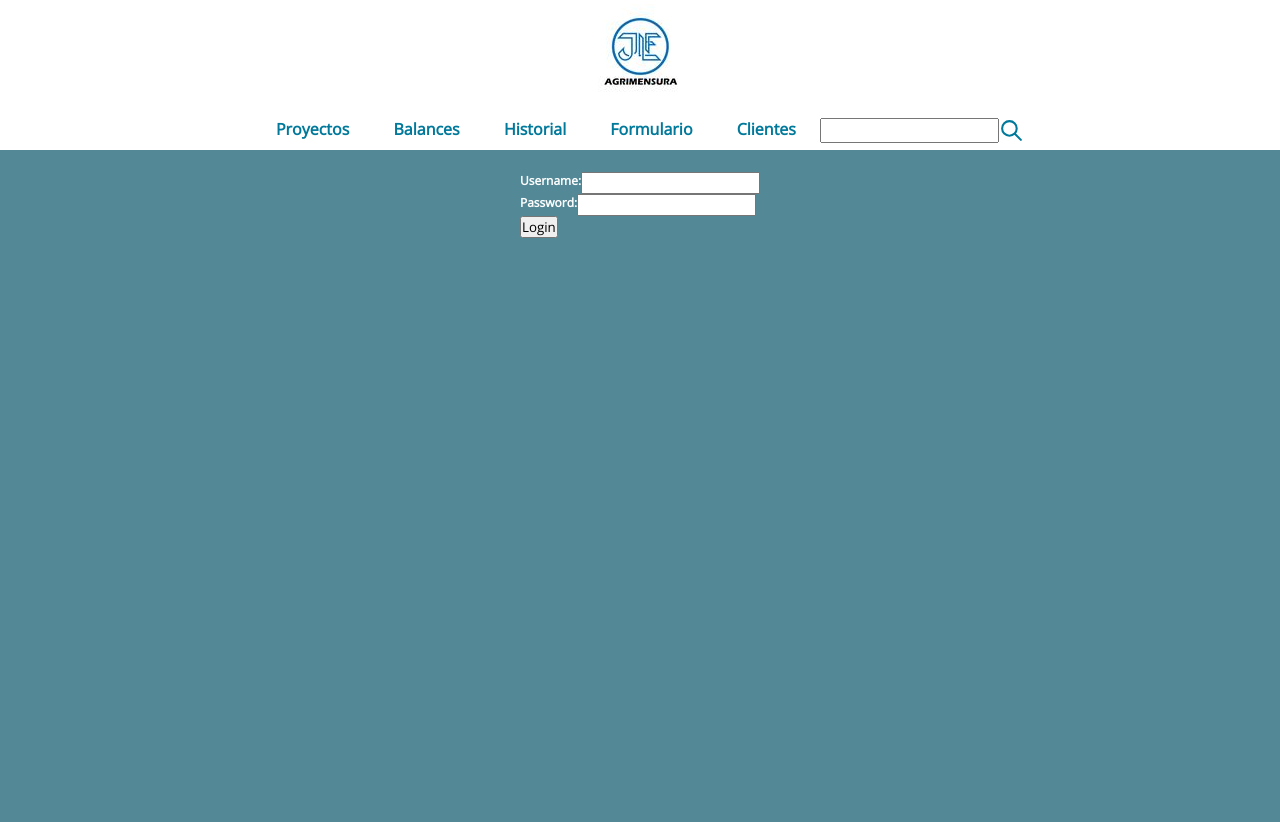
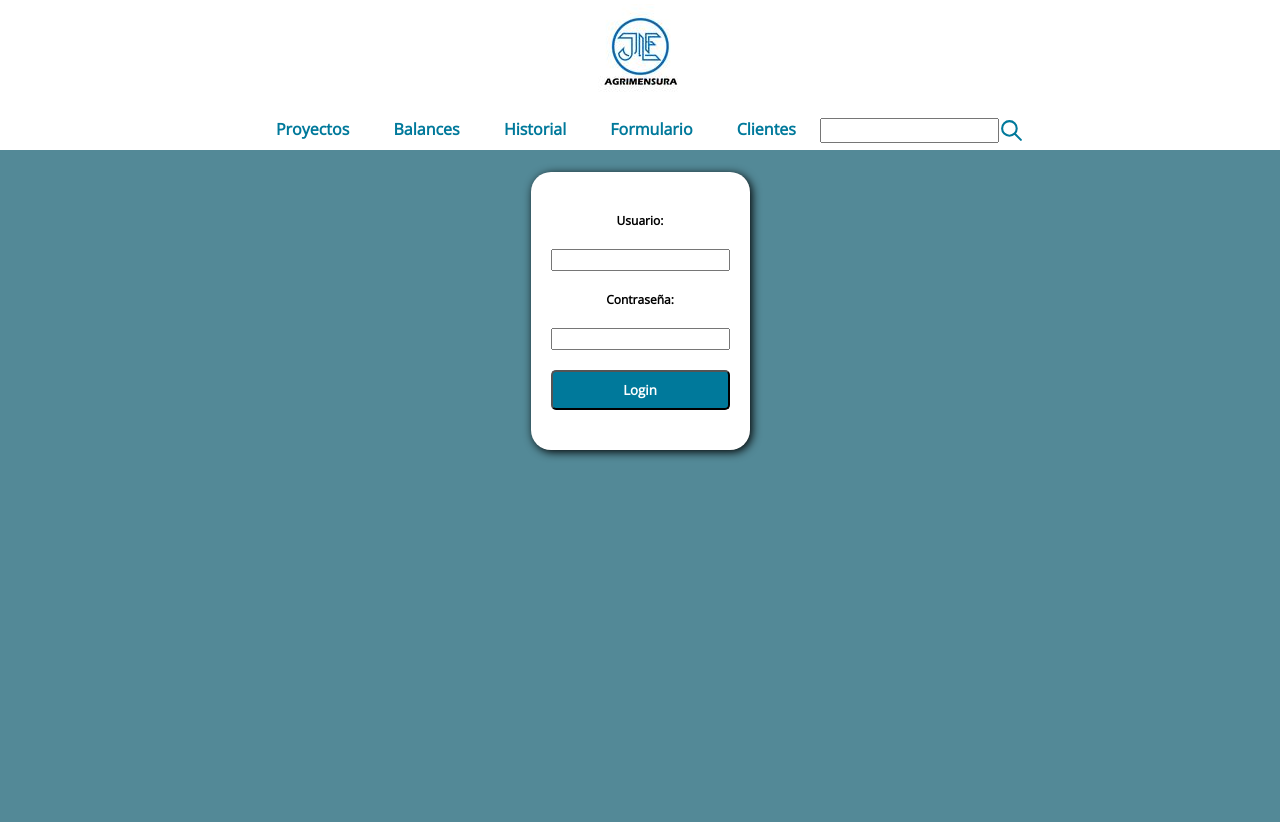
Before and after one commit to Emitax123/JFG, a Django app: page /users/login/ in a window 1280 px wide. Run offline with Django 4.2, Linux system fonts and the light colour scheme; some libraries are stand-ins or nearby versions.

Commit message:
FIx. Multiple Tasks

```diff
--- a/ProjectManager/models.py
+++ b/ProjectManager/models.py
@@ -5,6 +5,7 @@ class Client(models.Model):
     name = models.CharField(max_length=40, verbose_name='Nombre y apellido')
     phone = models.CharField(max_length=40, default="", verbose_name='Telefono')
     flag = models.BooleanField(default=False, verbose_name='Fijo')
+    not_listed = models.BooleanField(default=False, verbose_name='No listado')
 
 class Project (models.Model):
     TYPE_CHOICES = (
--- a/ProjectManager/templates/balance_template.html
+++ b/ProjectManager/templates/balance_template.html
@@ -38,7 +38,7 @@
 
 <div>
     <div class="monthly-summary">
-        <div class="title"><h2>{{year}} </h2></div>
+        <div class="title"><h2>{{year}} - Neto Anual $ {{neto_anual}} </h2></div>
         {% for total in monthly_totals %}
         {% with currentMonth=forloop.counter %}
 
--- a/ProjectManager/templates/project_template.html
+++ b/ProjectManager/templates/project_template.html
@@ -237,7 +237,7 @@
                 if (fileInput.files.length > 0) {
                   fileNameSpan.textContent = fileInput.files[0].name;
                 } else {
-                  fileNameSpan.textContent = "Ningún archivo seleccionado";
+                  fileNameSpan.textContent = "Ningún cliente seleccionado";
                 }
               });
             }
--- a/ProjectManager/urls.py
+++ b/ProjectManager/urls.py
@@ -9,6 +9,7 @@ from . import views
 urlpatterns = [
   path('', views.projectlist_view, name = 'projects'),
   path('listprojects/<int:pk>', views.alt_projectlist_view, name = 'projectslist'),
+  path('listprojectstype/<int:type>', views.projectlistfortype_view, name = 'projectslisttype'),
   path('create/', views.create_view, name = 'create'),
   path('delete/<int:pk>', views.delete_view, name = 'delete'),
   path('balance/', views.balance, name= 'balance'),
@@ -26,7 +27,7 @@ urlpatterns = [
   path('clients', views.clients_view, name='clients'),
   path('clients/create', views.create_client_view, name='clientcreate'),
   path('clients/projectcreate/<int:pk>', views.create_for_client, name='clientprojectcreate'),
-
+  path('create/clientedislist/<int:pk>', views.clientedislist, name='clientedislist'),
 ]
 urlpatterns += staticfiles_urlpatterns()
 urlpatterns += static(settings.STATIC_URL,document_root=settings.STATICFILES_DIRS)
--- a/Users/templates/login.html
+++ b/Users/templates/login.html
@@ -1,16 +1,33 @@
 {% extends 'base_template.html' %}
 {% load static %}
 {% block form %}
+
+<div class="login-form">
     <form method="POST">
         {% csrf_token %}
+        {% if error %}
+            <span style="margin-bottom:19px;color: red;">Usuario o contraseña incorrectos </span>
+               <style>
+                    div.login-form form input {
+                        border: 2px solid red;
+                        background-color: #ffebee;
+                    }
+               </style>
+        {% endif %}
         <div class="form-group">
-            <label for="username">Username:</label>
+            <label for="username">Usuario:</label>
             <input type="text" name="username" id="username" class="form-control" required>
+
         </div>
         <div class="form-group">
-            <label for="password">Password:</label>
+            <label for="password">Contraseña:</label>
             <input type="password" name="password" id="password" class="form-control" required>
         </div>
-        <button type="submit" class="btn btn-primary">Login</button>
+        <button type="submit" class="blue-button ">Login</button>
     </form>
+</div>
+<script>
+
+</script>
+
 {%endblock %}
--- a/Users/views.py
+++ b/Users/views.py
@@ -10,8 +10,11 @@ def login_view(request):
         user = authenticate(request, username=username, password=password)
         if user is not None:
             login(request, user)
-            return redirect('projects')
+            #redurict to the previus pag
+            return redirect(request.META.get('HTTP_REFERER', '/'))
+
         else:
-            return render(request, 'login.html', {'error': 'Contraseña o usuario incorrecto'})
+            error = True
+            return render(request, 'login.html', {'error': error})
     else:
         return render(request, 'login.html')
--- a/static/css/style.css
+++ b/static/css/style.css
@@ -84,6 +84,14 @@ nav {
 }
 .navbar li a:hover {
   background-color: #b9b9b9;
+}
+ul.navbar-submenu {
+  position: absolute;
+  left: 0;
+  box-shadow: 0 1px 2px rgba(0, 0, 0, 0.2);
+  border-radius: 0 0 4px 4px;
+  display: none;
+
 }
 
 /* Style the dropdown menu */
@@ -488,3 +496,46 @@ form small {
   display: block;
   color: #f91919;
 }
+
+.login-form{
+
+
+  height: 100%;
+  padding-top: 50px;
+  border-radius: 20px;
+    color: black;
+    background-color: white;
+    padding: 40px 20px;
+    box-shadow: 2px 2px 10px black;
+
+}
+
+div.login-form form {
+  display: flex;
+  flex-flow: column;
+  justify-content: center;
+  align-items: center;
+}
+
+div.login-form form .form-group {
+  display: flex;
+  flex-flow: column;
+
+  align-items: center;
+  width: 100%;
+  margin-bottom: 20px;
+}
+div.login-form form .form-group label {
+  margin-bottom: 20px;
+}
+div.login-form form button {
+  width: 100%;
+  height: 40px;
+  background-color: #00799b;
+  color: white;
+  border-radius: 5px;
+  cursor: pointer;
+  white-space: nowrap;
+  font-weight: bold;
+
+}
```
Also changed, not shown: JFG/settings.py (+10 -10 lines), ProjectManager/templates/base_template.html (+55 -1 lines), ProjectManager/templates/form.html (+37 -1 lines), ProjectManager/templates/project_list_template.html (+16 -8 lines), ProjectManager/views.py (+44 -13 lines), ProjectManager/migrations/0003_client_not_listed.py (added).
